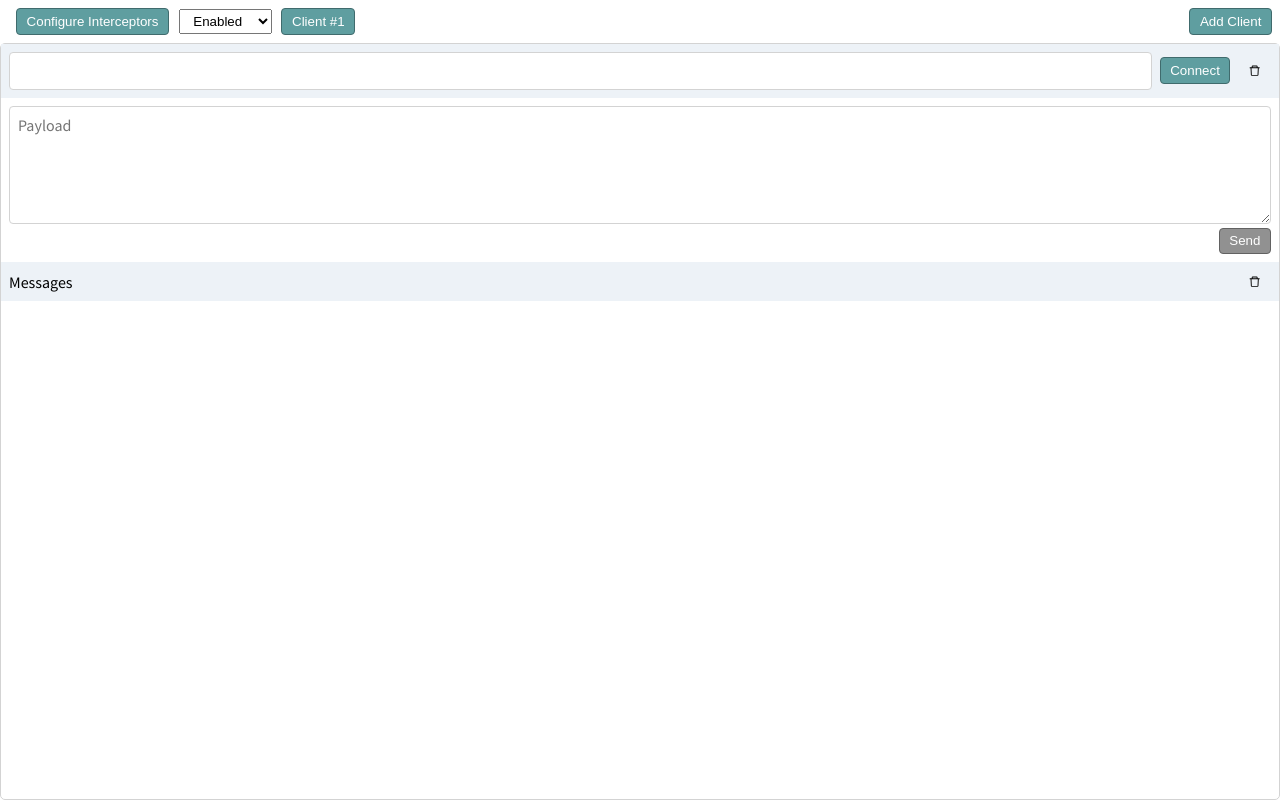
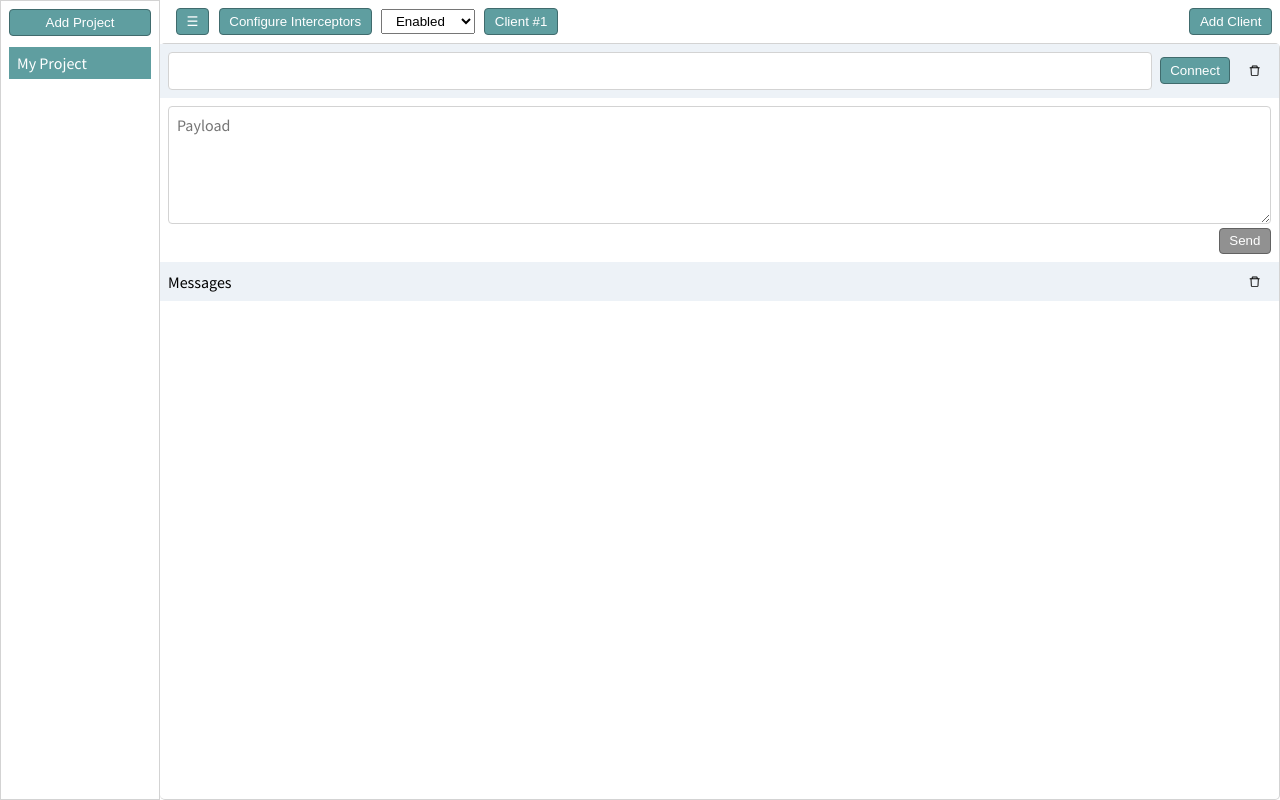
Before and after one commit to flawiddsouza/websocket-client, a Vue app: page / in a window 1280 px wide. Built offline with nearby package versions, Linux system fonts and the light colour scheme.

Commit message:
feat: adds projects sidebar, which allows you to maintain different sets of clients based on your work

```diff
--- a/index.html
+++ b/index.html
@@ -4,7 +4,7 @@
         <meta charset="UTF-8" />
         <link rel="icon" href="/favicon.ico" />
         <meta name="viewport" content="width=device-width, initial-scale=1.0" />
-        <title>WebSocket Client</title>
+        <title>Socketfox - A WebSocket Client</title>
         <link rel="preconnect" href="https://fonts.googleapis.com" />
         <link rel="preconnect" href="https://fonts.gstatic.com" crossorigin />
         <link
--- a/src/components/Frame.vue
+++ b/src/components/Frame.vue
@@ -1,8 +1,32 @@
 <template>
+    <div class="client-container">
+        <div class="client-sidebar" v-if="showSidebar">
+            <button style="margin-bottom: 0.7rem; width: 100%;" @click="addProject">Add Project</button>
+            <div
+                v-for="project in projects"
+                class="client-sidebar-item"
+                :class="{ 'client-sidebar-item-selected': project.id === selectedProjectId }"
+                @click="setSelectedProject(project.id)"
+            >
+                <div>{{ project.name }}</div>
+                <div style="height: 1.4rem" class="client-sidebar-item-menu" @click.stop="showProjectContextMenu($event, project)">
+                    <svg viewBox="0 0 24 24" focusable="false" style="pointer-events: none; display: block; width: 100%; height: 100%;">
+                        <g>
+                            <path d="M12,16.5c0.83,0,1.5,0.67,1.5,1.5s-0.67,1.5-1.5,1.5s-1.5-0.67-1.5-1.5S11.17,16.5,12,16.5z M10.5,12 c0,0.83,0.67,1.5,1.5,1.5s1.5-0.67,1.5-1.5s-0.67-1.5-1.5-1.5S10.5,11.17,10.5,12z M10.5,6c0,0.83,0.67,1.5,1.5,1.5 s1.5-0.67,1.5-1.5S12.83,4.5,12,4.5S10.5,5.17,10.5,6z"></path>
+                        </g>
+                    </svg>
+                </div>
+            </div>
+        </div>
+        <div v-else></div>
         <div class="client-component">
             <div class="d-f flex-jc-sb mb-0_5rem ml-1rem mr-0_5rem mt-0_5rem">
                 <div>
-                <button @click="showInterceptorsModal = true">
+                    <button @click="showSidebar = !showSidebar">☰</button>
+                    <button
+                        @click="showInterceptorsModal = true"
+                        style="margin-left: 0.6rem"
+                    >
                     Configure Interceptors
                     </button>
                     <select
@@ -188,6 +212,7 @@
                 </template>
             </div>
         </div>
+    </div>
     <Modal
         title="Configure Interceptors"
         v-model="showInterceptorsModal"
@@ -222,11 +247,15 @@
             </div>
         </div>
     </Modal>
+    <div class="context-menu" :style="{ top: showProjectContextMenuPopupCoords.y, left: showProjectContextMenuPopupCoords.x }" v-if="showProjectContextMenuPopup">
+        <div @click="renameProject">Rename</div>
+        <div @click="deleteProject">Delete</div>
+    </div>
 </template>
 
 <script setup lang="ts">
 import { Ref, ref, watch, nextTick, onBeforeMount, reactive } from 'vue'
-import { Client } from '../types'
+import { Client, Project } from '../types'
 import { formatTimestamp, generateId } from '../helpers'
 import Modal from './Modal.vue'
 import CodeMirrorEditor from './CodeMirrorEditor.vue'
@@ -239,30 +268,83 @@ function handleMessageContainerRef(ref: any, clientId: string) {
     messageContainerRefs[clientId] = ref
 }
 
-const initialClients: Client[] = [
-    {
-        id: generateId(),
-        url: '',
-        message: '',
-        messages: [],
-        ws: null,
-        visibility: 'shown'
-    }
-]
-
-const clients: Ref<Client[]> = ref(initialClients)
-
+const projects: Ref<Project[]> = ref([])
+const selectedProjectId = ref()
+const clients: Ref<Client[]> = ref([])
 const showInterceptorsModal = ref(false)
-
 const sendInterceptorCode = ref('')
 const receiveInterceptorCode = ref('')
-
 const interceptorsStatus = ref('Enabled')
+const showSidebar = ref(true)
+const clickedContextMenuProject = ref({ id: '', name: '' })
+const showProjectContextMenuPopup = ref(false)
+const showProjectContextMenuPopupCoords = ref({
+    x: '',
+    y: ''
+})
 
 // Methods
 
+function addProject() {
+    const projectName = prompt('Enter new project name')
+
+    if(!projectName || projectName.trim() === '') {
+        return
+    }
+
+    const newProject = {
+        id: generateId(),
+        name: projectName
+    }
+
+    projects.value.push(newProject)
+    setSelectedProject(newProject.id)
+}
+
+function setSelectedProject(projectId: string) {
+    selectedProjectId.value = projectId
+    loadSavedClients(selectedProjectId.value)
+}
+
+function renameProject() {
+    const newProjectName = prompt('Enter new project name', clickedContextMenuProject.value.name)
+
+    if(!newProjectName || newProjectName.trim() === '') {
+        showProjectContextMenuPopup.value = false
+        return
+    }
+
+    clickedContextMenuProject.value.name = newProjectName
+
+    showProjectContextMenuPopup.value = false
+}
+
+function deleteProject() {
+    if(projects.value.length === 1) {
+        alert('Cannot delete project as there\'s only one project left')
+        showProjectContextMenuPopup.value = false
+        return
+    }
+
+    if(!confirm('Are you sure you want to delete this project?')) {
+        showProjectContextMenuPopup.value = false
+        return
+    }
+
+    projects.value = projects.value.filter(project => project.id !== clickedContextMenuProject.value.id)
+
+    localStorage.removeItem(localStorageKeys.clients + `-${clickedContextMenuProject.value.id}`)
+
+    if(clickedContextMenuProject.value.id === selectedProjectId.value) {
+        setSelectedProject(projects.value[0].id)
+    }
+
+    showProjectContextMenuPopup.value = false
+}
+
 function addClient() {
     clients.value.push({
+        projectId: selectedProjectId.value,
         id: generateId(),
         url: '',
         message: '',
@@ -373,22 +455,73 @@ function scrollToBottomClientMessages(clientId: string, smooth = true) {
     })
 }
 
+function loadSavedClients(projectId: string) {
+    const savedClients = localStorage.getItem(localStorageKeys.clients + `-${projectId}`)
+    if (savedClients) {
+        clients.value = JSON.parse(savedClients)
+        clients.value.forEach((client) => {
+            if (client.visibility !== 'hidden') {
+                scrollToBottomClientMessages(client.id, false)
+            }
+        })
+    } else {
+        const initialClient: Client = {
+            projectId: projectId,
+            id: generateId(),
+            url: '',
+            message: '',
+            messages: [],
+            ws: null,
+            visibility: 'shown'
+        }
+        clients.value = [initialClient]
+    }
+}
+
+function showProjectContextMenu(event: MouseEvent, project: Project) {
+    clickedContextMenuProject.value = project
+    showProjectContextMenuPopupCoords.value.x = (event.clientX - 14) + 'px'
+    showProjectContextMenuPopupCoords.value.y = (event.clientY + 14) + 'px'
+    showProjectContextMenuPopup.value = true
+}
+
 // Watch
 
 const localStoragePrefix = 'WebSocket-Client-'
 
 const localStorageKeys = {
+    projects: localStoragePrefix + 'projects',
+    selectedProjectId: localStoragePrefix + 'selectedProjectId',
     clients: localStoragePrefix + 'clients',
     sendInterceptorCode: localStoragePrefix + 'sendInterceptorCode',
     receiveInterceptorCode: localStoragePrefix + 'receiveInterceptorCode',
-    interceptorsStatus: localStoragePrefix + 'interceptorsStatus'
+    interceptorsStatus: localStoragePrefix + 'interceptorsStatus',
+    showSidebar: localStoragePrefix + 'showSidebar'
 }
+
+watch(
+    projects,
+    () => {
+        localStorage.setItem(
+            localStorageKeys.projects,
+            JSON.stringify(projects.value)
+        )
+    },
+    { deep: true }
+)
+
+watch(selectedProjectId, () => {
+    localStorage.setItem(
+        localStorageKeys.selectedProjectId,
+        selectedProjectId.value
+    )
+})
 
 watch(
     clients,
     () => {
         localStorage.setItem(
-            localStorageKeys.clients,
+            localStorageKeys.clients + `-${selectedProjectId.value}`,
             JSON.stringify(
                 clients.value.map((item) => ({
                     ...item,
@@ -421,18 +554,35 @@ watch(interceptorsStatus, () => {
     )
 })
 
+watch(showSidebar, () => {
+    localStorage.setItem(
+        localStorageKeys.showSidebar,
+        JSON.stringify(showSidebar.value)
+    )
+})
+
 // Lifecycle Events
 
 onBeforeMount(() => {
-    const savedClients = localStorage.getItem(localStorageKeys.clients)
-    if (savedClients) {
-        clients.value = JSON.parse(savedClients)
-        clients.value.forEach((client) => {
-            if (client.visibility !== 'hidden') {
-                scrollToBottomClientMessages(client.id, false)
+    const savedProjects = localStorage.getItem(localStorageKeys.projects)
+    if (savedProjects) {
+        projects.value = JSON.parse(savedProjects)
+        const savedSelectedProjectId = localStorage.getItem(localStorageKeys.selectedProjectId)
+        if(savedSelectedProjectId) {
+            selectedProjectId.value = savedSelectedProjectId
+        } else {
+            selectedProjectId.value = projects.value[0].id
         }
-        })
+    } else {
+        const initialProject = {
+            id: generateId(),
+            name: 'My Project'
         }
+        projects.value = [initialProject]
+        selectedProjectId.value = initialProject.id
+    }
+
+    loadSavedClients(selectedProjectId.value)
 
     const savedSendInterceptorCode = localStorage.getItem(
         localStorageKeys.sendInterceptorCode
@@ -454,10 +604,59 @@ onBeforeMount(() => {
     if (savedInterceptorsStatus) {
         interceptorsStatus.value = savedInterceptorsStatus
     }
+
+    const savedShowSidebar = localStorage.getItem(
+        localStorageKeys.showSidebar
+    )
+    if (savedShowSidebar) {
+        showSidebar.value = JSON.parse(savedShowSidebar)
+    }
 })
 </script>
 
 <style scoped>
+.client-container {
+    display: grid;
+    grid-template-columns: auto 1fr;
+    height: 100%;
+}
+
+.client-sidebar {
+    height: 100%;
+    overflow-y: auto;
+    border: 1px solid var(--default-border-color);
+    width: 10rem;
+    padding: 0.5rem;
+}
+
+.client-sidebar > .client-sidebar-item {
+    display: flex;
+    align-items: center;
+    justify-content: space-between;
+    padding-top: 0.3rem;
+    padding-bottom: 0.3rem;
+    padding-left: 0.5rem;
+    padding-right: 0.1rem;
+    cursor: pointer;
+}
+
+.client-sidebar > .client-sidebar-item.client-sidebar-item-selected {
+    background-color: cadetblue;
+    color: white;
+}
+
+.client-sidebar > .client-sidebar-item > .client-sidebar-item-menu {
+    visibility: hidden;
+}
+
+.client-sidebar > .client-sidebar-item:hover > .client-sidebar-item-menu {
+    visibility: visible;
+}
+
+.client-sidebar > .client-sidebar-item:hover.client-sidebar-item-selected > .client-sidebar-item-menu svg {
+    fill: white;
+}
+
 .client-component {
     display: grid;
     height: 100%;
@@ -478,6 +677,10 @@ onBeforeMount(() => {
     grid-template-rows: auto auto auto 1fr;
     border: 1px solid var(--default-border-color);
     border-radius: 5px;
+}
+
+.client:first-child {
+    border-left: 0;
 }
 
 table tr > td:first-child {
@@ -505,4 +708,23 @@ table svg {
     overflow-y: auto;
     border: 1px solid var(--default-border-color);
 }
+
+.context-menu {
+    position: absolute;
+    top: 0;
+    left: 0;
+    background-color: white;
+    border-radius: 5px;
+    box-shadow: 1px 1px 8px -4px black;
+}
+
+.context-menu > div {
+    padding: 0.3rem 0.5rem;
+    cursor: pointer;
+}
+
+.context-menu > div:hover {
+    background-color: slateblue;
+    color: white;
+}
 </style>
--- a/src/types.ts
+++ b/src/types.ts
@@ -5,6 +5,7 @@ export interface ClientMessage {
 }
 
 export interface Client {
+    projectId: string,
     id: string
     url: string
     message: string
@@ -12,3 +13,8 @@ export interface Client {
     ws: WebSocket | null
     visibility?: 'shown' | 'hidden'
 }
+
+export interface Project {
+    id: string,
+    name: string
+}
```
Lines whose indentation alone changed are shown as unchanged.
